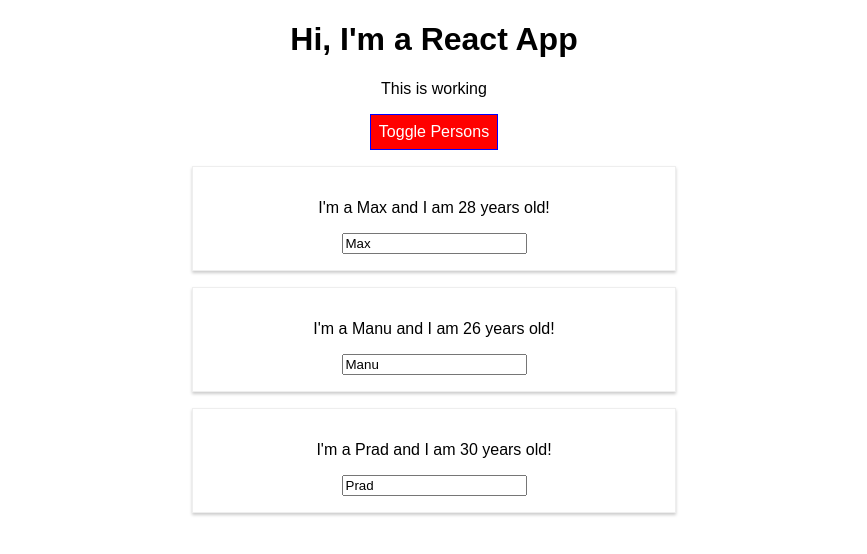
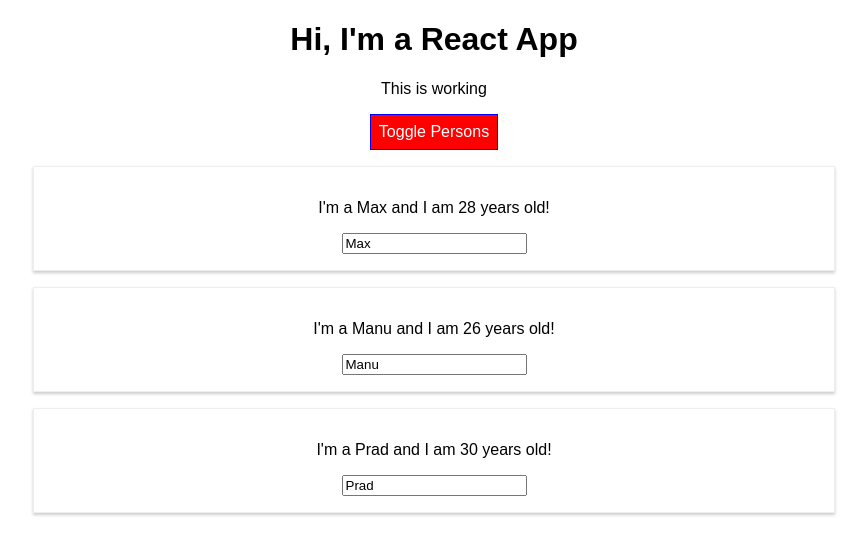
Before and after one commit to pradeepp28/react-complete-guide, a React (Create React App) app: page / in a window 1280 px wide. Both pictures are taken after a click on the button "Toggle Persons". Shown: the top 554 px of the page, without its empty margins (206-1073 px from the left). Built offline with nearby package versions, Linux system fonts and the light colour scheme.

Commit message:
removed radium things

```diff
--- a/package.json
+++ b/package.json
@@ -3,7 +3,6 @@
   "version": "0.1.0",
   "private": true,
   "dependencies": {
-    "radium": "^0.26.0",
     "react": "^16.10.2",
     "react-dom": "^16.10.2",
     "react-scripts": "1.1.5"
--- a/src/App.js
+++ b/src/App.js
@@ -1,6 +1,5 @@
 import React, { Component } from 'react';
 import './App.css';
-import Radium, { StyleRoot } from  'radium'
 import Person from './Person/Person'
 
 class App extends Component {
@@ -59,11 +58,7 @@
       font: "inherit",
       border: "1px solid blue",
       padding: "8px",
-      cursor: "pointer",
-      ":hover": {
-        backgroundColor: "lightGreen",
-        color: "black"
-      }
+      cursor: "pointer"
     }
 
     let persons = null
@@ -80,12 +75,7 @@
         })
       )
       style.backgroundColor = "red"
-      style[':hover'] = {
-        backgroundColor: "salmon",
-        color: "black"
     }
-    }
-
     const classes = []
 
     if (this.state.persons.length <= 2) {
@@ -96,7 +86,6 @@
       classes.push("bold")
     }
     return (
-      <StyleRoot>
       <div className="App">
         <h1>Hi, I'm a React App</h1>
         <p className={classes.join(' ')}>This is working</p>
@@ -105,10 +94,9 @@
           onClick = {this.togglePersonsHandker}>Toggle Persons</button>
         {persons}
       </div>
-      </StyleRoot>
     );
     //return React.createElement('div', {className: 'App'}, React.createElement('h1', null, 'Hi, I\'m a React App'))
   }
 }
 
-export default Radium(App);
+export default App;
--- a/src/Person/Person.css
+++ b/src/Person/Person.css
@@ -6,9 +6,3 @@
     padding: 16px;
     text-align: center;
 }
-
-/* @media (min-width: 500px) {
-    .Person {
-        width: 450px;
-    }
-} */
--- a/src/Person/Person.js
+++ b/src/Person/Person.js
@@ -1,15 +1,10 @@
 import React from 'react'
-import Radium from 'radium'
+
 import './Person.css'
 
 const person = (props) => {
-    const style = {
-        '@media (min-width: 500px)': {
-            width: '450px'
-        }
-    };
     return (
-        <div className="Person" style={style}>
+        <div className="Person">
             <p onClick = {props.click}>I'm a {props.name} and I am {props.age} years old!</p>
             <p>{props.children}</p>
             <input type="text" onChange={props.changed} value={props.name} />
@@ -17,4 +12,4 @@
     );
 }
 
-export default Radium(person)
+export default person
```
Also changed, not shown: 1 other file (tests, documents, lock files or other folders). Lines whose indentation alone changed are shown as unchanged.
